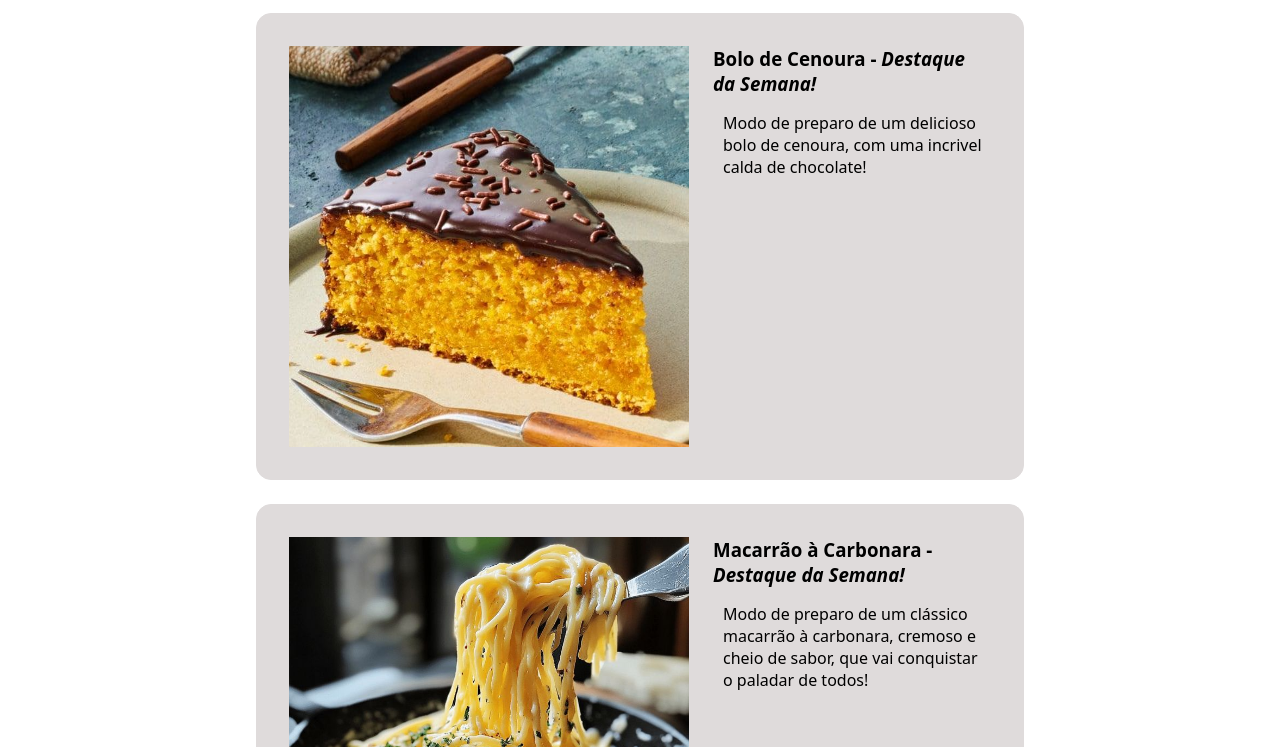
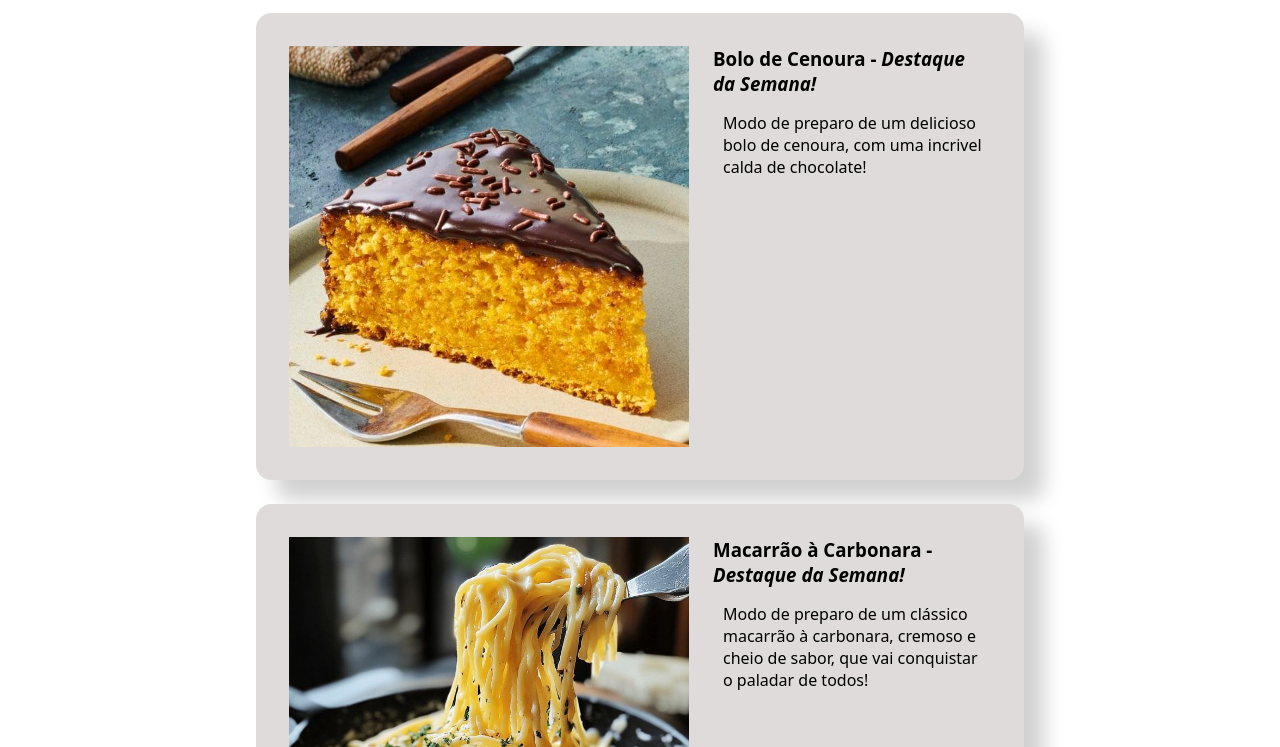
Before and after one commit to henriquexvr/site-receitas, a plain HTML site: page index.html in a window 1280 px wide. Shown: the part 53-800 px from the top of the page. Drawn offline with Linux system fonts and the light colour scheme.

Commit message:
Alterações style.css

```diff
--- a/style.css
+++ b/style.css
@@ -27,6 +27,7 @@
     border: 1px solid #dfdbdb;
     border-radius: 15px;
     background-color: #dfdbdb;
+    box-shadow: rgba(23, 23, 23, 0.2) 20px 20px 20px;
 }
 
 
```
